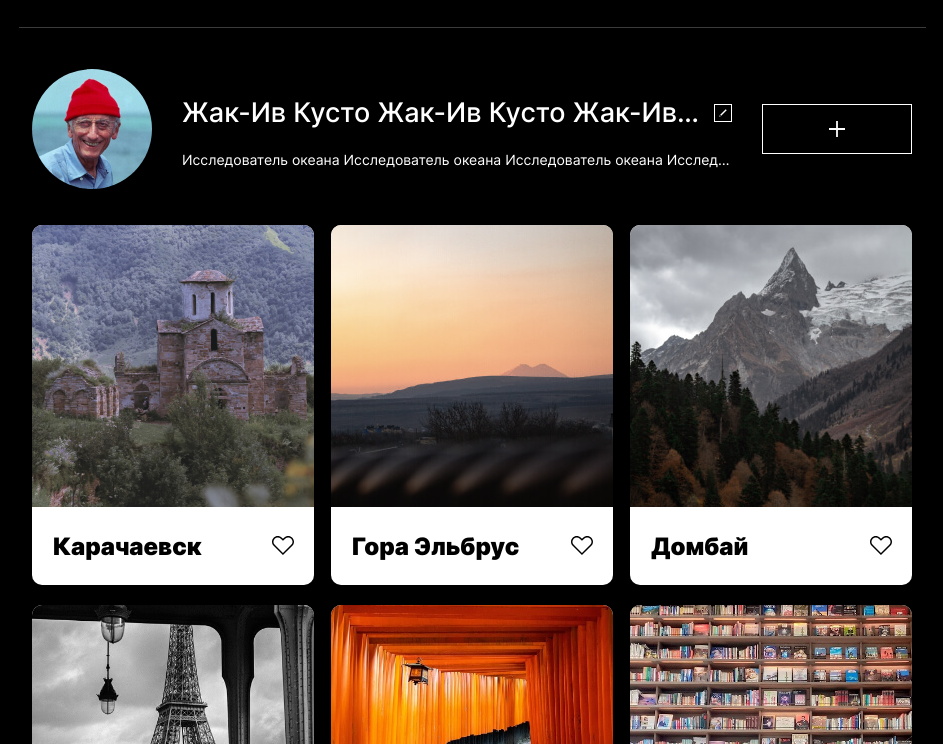
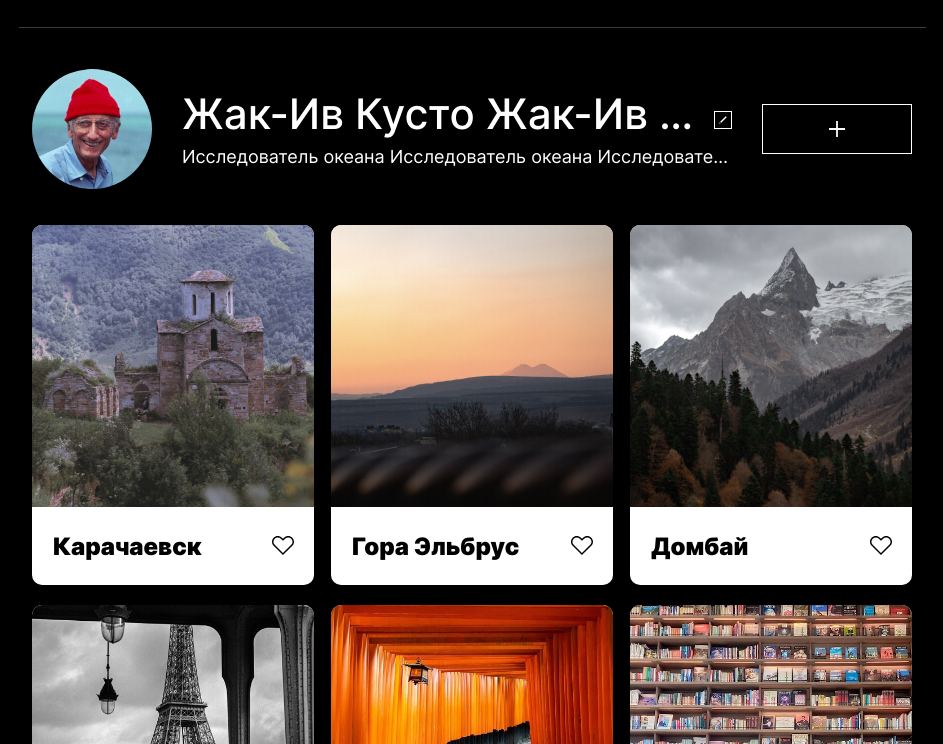
Before and after one commit to IgnatovDan/yandex-mesto, a plain HTML site: page index.html in a window 1280 px wide. Shown: the part 56-800 px from the top of the page, without its empty margins (168-1111 px from the left). Drawn offline with Linux system fonts and the light colour scheme.

Commit message:
Adjust name/details

```diff
--- a/blocks/profile/__details/profile__details.css
+++ b/blocks/profile/__details/profile__details.css
@@ -24,5 +24,9 @@
   .profile__details {
     text-align: left;
     padding: 0;
+    align-self: flex-start;
+
+    font-size: 18px;
+    line-height: 22px;
   }
 }
--- a/blocks/profile/__name-edit-container/profile__name-edit-container.css
+++ b/blocks/profile/__name-edit-container/profile__name-edit-container.css
@@ -30,5 +30,7 @@
     align-self: flex-end;
     padding: 0;
     transform: none;
+
+    justify-content: flex-start;
   }
 }
--- a/blocks/profile/__name/profile__name.css
+++ b/blocks/profile/__name/profile__name.css
@@ -15,3 +15,10 @@
 
   color: #FFFFFF;
 }
+
+@media screen and (min-width: 1024px) {
+  .profile__name {
+    font-size: 42px;
+    line-height: 48px;
+  }
+}
--- a/blocks/profile/profile.css
+++ b/blocks/profile/profile.css
@@ -16,12 +16,13 @@
 @media screen and (min-width: 1024px) {
   .profile {
     grid-template-columns: min-content 1fr min-content;
-    grid-template-rows: 1fr 1fr;
+    grid-template-rows: auto auto;
     grid-template-areas:
       "photo name-edit add"
       "photo details add";
 
     align-items: center;
     column-gap: 30px;
+    row-gap: 8px;
   }
 }
```
Also changed, not shown: index.html (+4 -2 lines).
